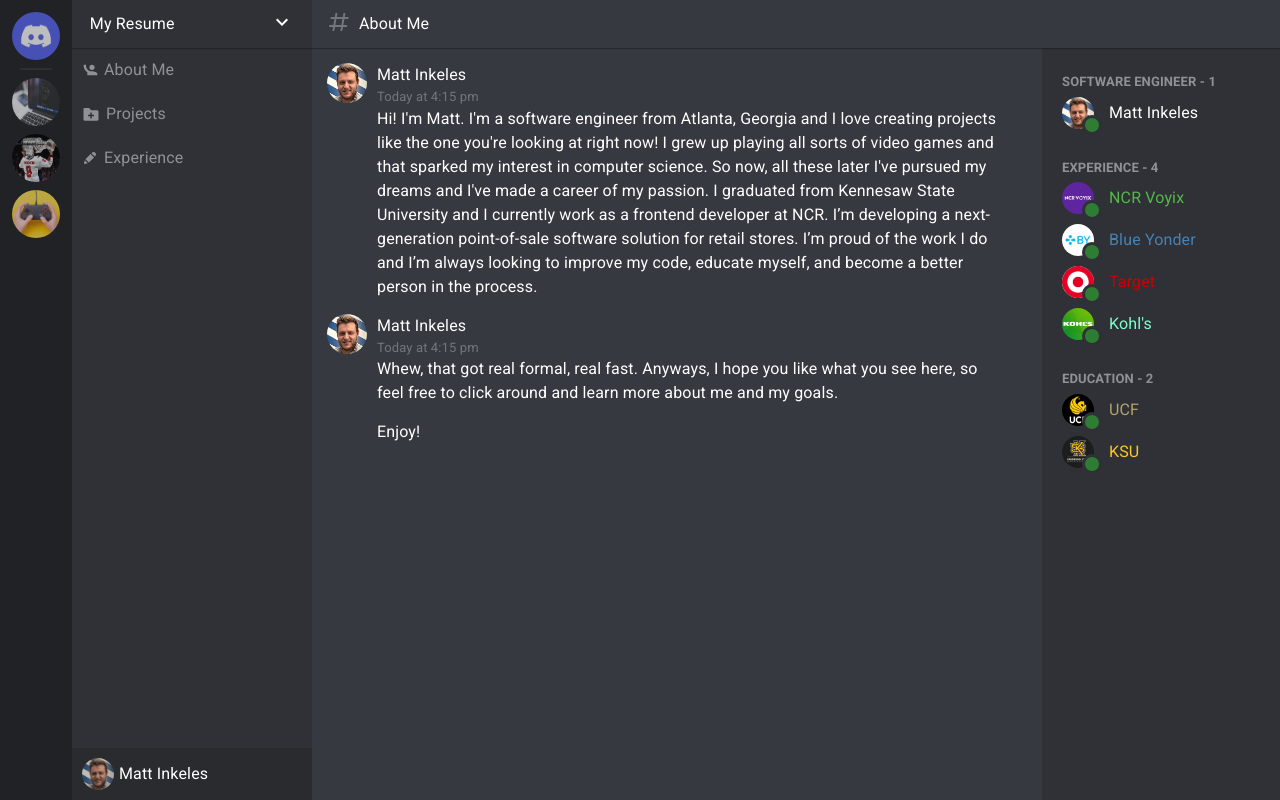
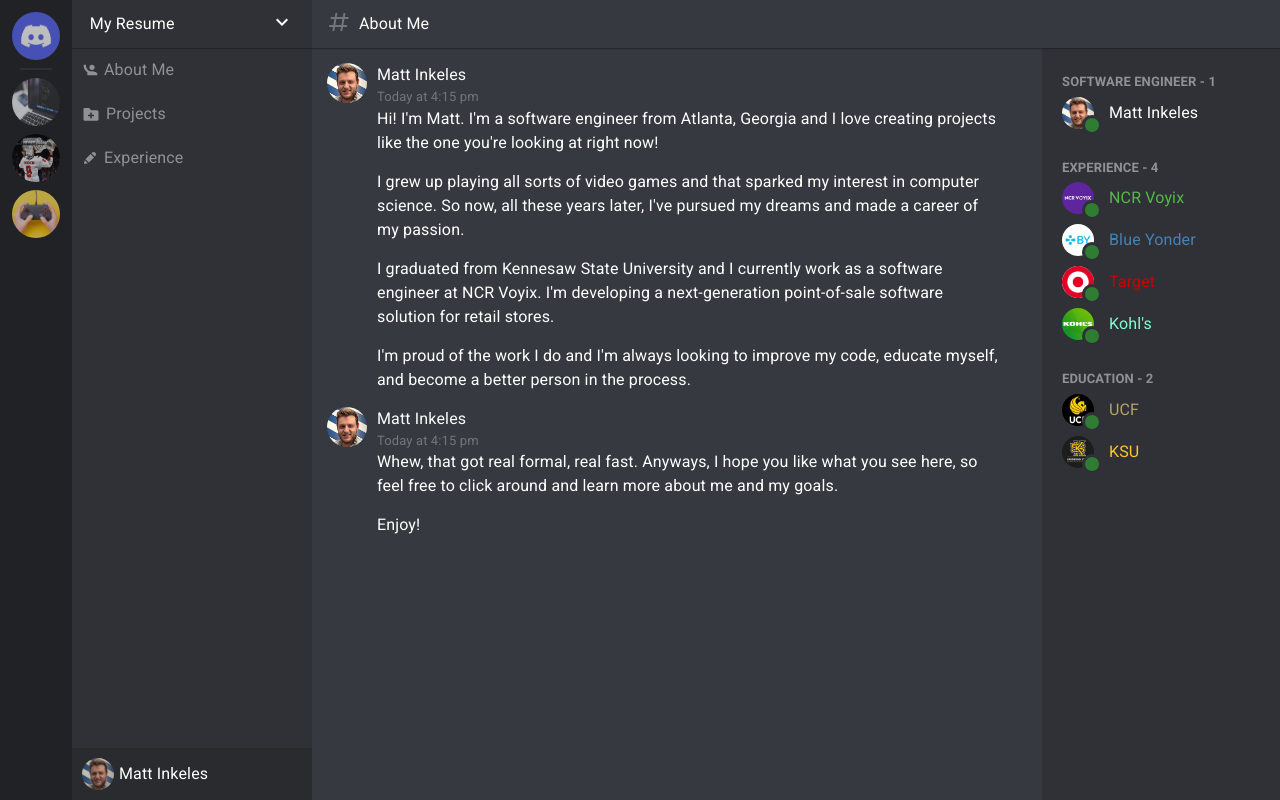
Before and after one commit to mattink37/web-portfolio, a React (Create React App) app: page / in a window 1280 px wide. Built offline with nearby package versions, Linux system fonts and the light colour scheme.

Commit message:
support images

```diff
--- a/src/components/main-page/channels/AboutMe.tsx
+++ b/src/components/main-page/channels/AboutMe.tsx
@@ -1,18 +1,42 @@
 import ChatMessage from '../chat-message';
+import someImage from '../../../common/images/ksu_statue.jpg'; // Replace with the actual path to your image
+import { Grid } from '@mui/material';
 
 const AboutMeChannel = (): JSX.Element => {
   return (
-    <>
+    <Grid container>
       <ChatMessage
         username="Matt Inkeles"
-        message="Hi! I'm Matt. I'm a software engineer from Atlanta, Georgia and I love creating projects like the one you're looking at right now! I grew up playing all sorts of video games and that sparked my interest in computer science. So now, all these later I've pursued my dreams and I've made a career of my passion. I graduated from Kennesaw State University and I currently work as a frontend developer at NCR. I’m developing a next-generation point-of-sale software solution for retail stores. I’m proud of the work I do and I’m always looking to improve my code, educate myself, and become a better person in the process."
+        message="Hi! I'm Matt. I'm a software engineer from Atlanta, Georgia and I love creating projects like the one you're looking at right now!"
         showAvatar
         showUsername
         showDate
       />
       <ChatMessage
-        username='Matt Inkeles'
-        message='Whew, that got real formal, real fast. Anyways, I hope you like what you see here, so feel free to click around and learn more about me and my goals.'
+        username="Matt Inkeles"
+        message="I grew up playing all sorts of video games and that sparked my interest in computer science. So now, all these years later, I've pursued my dreams and made a career of my passion."
+        showAvatar={false}
+        showUsername={false}
+        showDate={false}
+      />
+      <ChatMessage
+        username="Matt Inkeles"
+        message="I graduated from Kennesaw State University and I currently work as a software engineer at NCR Voyix. I'm developing a next-generation point-of-sale software solution for retail stores."
+        showAvatar={false}
+        showUsername={false}
+        showDate={false}
+      />
+      {/* <ChatMessage imgSrc={someImage} /> */}
+      <ChatMessage
+        username="Matt Inkeles"
+        message="I'm proud of the work I do and I'm always looking to improve my code, educate myself, and become a better person in the process."
+        showAvatar={false}
+        showUsername={false}
+        showDate={false}
+      />
+      <ChatMessage
+        username="Matt Inkeles"
+        message="Whew, that got real formal, real fast. Anyways, I hope you like what you see here, so feel free to click around and learn more about me and my goals."
         showAvatar
         showUsername
         showDate
@@ -21,9 +45,9 @@
         showAvatar={false}
         showDate={false}
         showUsername={false}
-        message='Enjoy!'
+        message="Enjoy!"
       />
-    </>
+    </Grid>
   );
 };
 
--- a/src/components/main-page/chat-message.tsx
+++ b/src/components/main-page/chat-message.tsx
@@ -1,41 +1,52 @@
-import { Grid } from "@mui/material";
-import moment from "moment";
-import { DateTypography, WhiteTypography } from "../../common/TypographyStyles";
-import MattProfile from "../../common/images/mattProfile.jpg";
+import { Grid } from '@mui/material';
+import moment from 'moment';
+import { DateTypography, WhiteTypography } from '../../common/TypographyStyles';
+import MattProfile from '../../common/images/mattProfile.jpg';
 
 const ChatMessage: React.FC<ChatMessageProps> = ({
   username,
   message,
+  imgSrc,
   showAvatar,
   showUsername,
   showDate,
   customDate,
 }) => {
   return (
-    <Grid container direction='column' sx={{ flexFlow: 'nowrap' }}>
-      <Grid container direction='row' className='MessageContainer'>
-        <Grid item className='Avatar'>
-          {showAvatar ? <img src={MattProfile} className="ProfilePicMain" /> : <div style={{ width: '40px' }}></div>}
+    <Grid container direction="column" sx={{ flexFlow: 'nowrap' }}>
+      <Grid container direction="row" className="MessageContainer">
+        <Grid item className="Avatar">
+          {showAvatar ? (
+            <img src={MattProfile} className="ProfilePicMain" alt="" />
+          ) : (
+            <div style={{ width: '40px' }}></div>
+          )}
         </Grid>
-        <Grid item className='Username'>
-          {showUsername && <Grid item>
-            <WhiteTypography>{username}</WhiteTypography>
-          </Grid>}
-          {showDate && <Grid item>
-            <DateTypography>{customDate ?? `Today at ${moment().format('h:mm a')}`}</DateTypography>
-          </Grid>}
-          <WhiteTypography>
-            {message}
-          </WhiteTypography>
+        <Grid item className="Username">
+          {showUsername && (
+            <Grid item>
+              <WhiteTypography>{username}</WhiteTypography>
+            </Grid>
+          )}
+          {showDate && (
+            <Grid item>
+              <DateTypography>
+                {customDate ?? `Today at ${moment().format('h:mm a')}`}
+              </DateTypography>
+            </Grid>
+          )}
+          {message && <WhiteTypography>{message}</WhiteTypography>}
+          {imgSrc && <img src={imgSrc} alt="" style={{ maxWidth: '100%' }} />}
         </Grid>
       </Grid>
     </Grid>
-  )
+  );
 };
 
 interface ChatMessageProps {
   username?: string;
   message?: string;
+  imgSrc?: string;
   showDate?: boolean;
   customDate?: string;
   showAvatar?: boolean;
```
